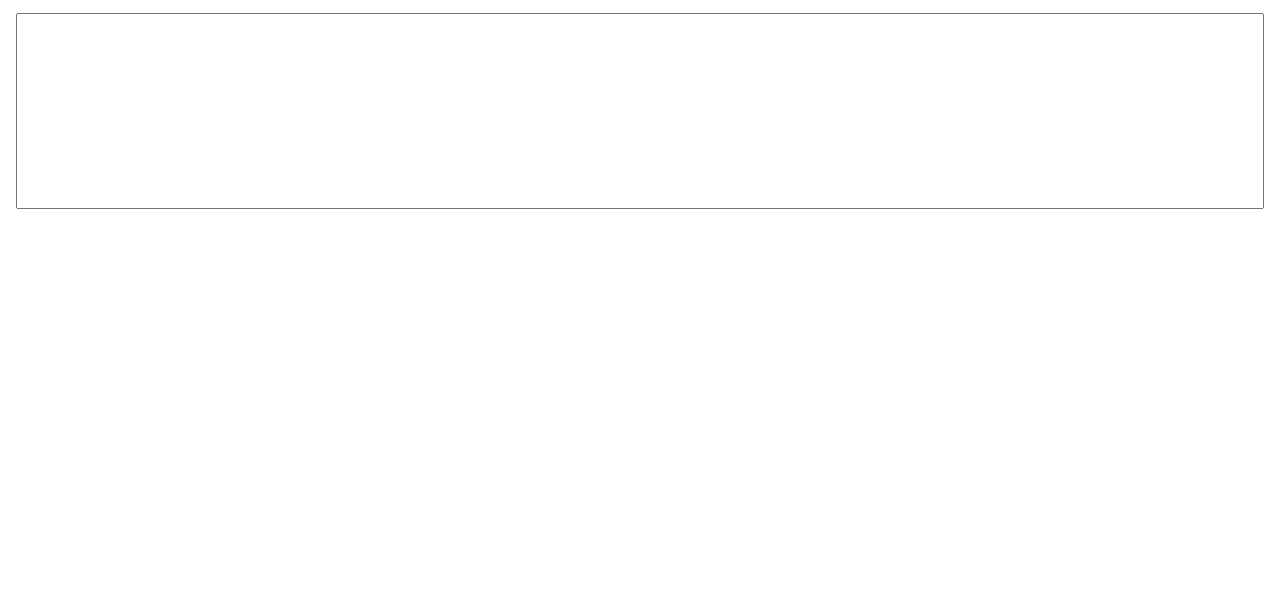
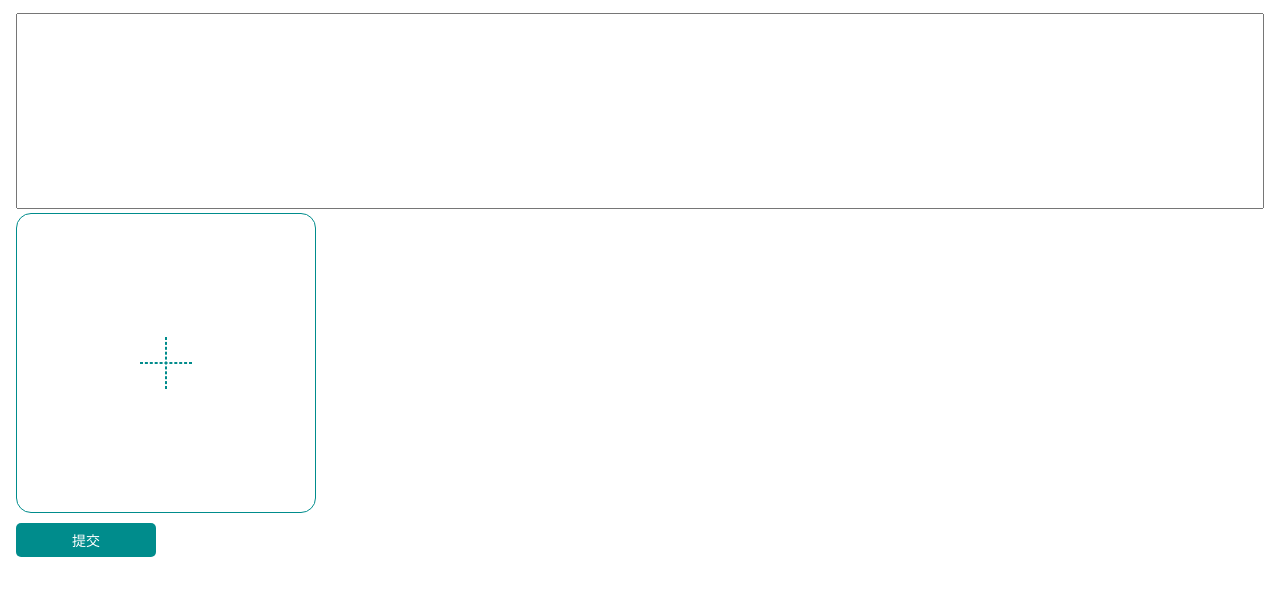
Before and after one commit to booksbags/daylight, a React app in the folder web/: page /daily in a window 1280 px wide. Shown: the top 596 px of the page. Built offline with nearby package versions, Linux system fonts and the light colour scheme.

Commit message:
图片上传组件完成

```diff
--- /dev/null
+++ b/web/src/components/upload/index.tsx
@@ -0,0 +1,85 @@
+import React, { ChangeEvent, useCallback, useRef } from 'react'
+import { UploadStyle } from './style'
+import { useUpdate } from '@hooks/useUpdate';
+import Toast from '@utils/toast';
+
+type UploadType = {
+    multipart?: boolean,
+    max?: number,
+    onChange?: (files?: string[]) => void;
+    value?: string[],
+    defaultValue?: string[];
+}
+
+const Upload = ({
+    multipart = false,
+    max = 1,
+    onChange,
+    value,
+    defaultValue = []
+}: UploadType) => {
+    const urls = useRef<string[]>(value || defaultValue);
+    const achieveUrlCount = useRef<number>(0);
+    const update = useUpdate();
+    const imgIndex = useRef<number>(0);
+    const fileChange = useCallback((e: React.ChangeEvent<HTMLInputElement>) => {
+        const files = e.target.files;
+        if (files) {
+            const length = files.length;
+            const imgs:string[] = [];
+            for (let i = 0; i < length; i++) {
+                const fileReader = new FileReader();
+                fileReader.readAsDataURL(files[i]);
+                fileReader.addEventListener("load", () => {
+                    // 修改
+                    if (urls.current[imgIndex.current]) {
+                        urls.current[imgIndex.current] = fileReader.result as string;
+                        onChange?.(urls.current);
+                        update();
+                    } else {//新增
+                        if (urls.current.length + length > max) {
+                            Toast.show(`图片限制为${max}张`);
+                            return;
+                        }
+                        imgs.push(fileReader.result as string);
+                        imgIndex.current += 1;
+                        achieveUrlCount.current += 1;
+                        if (achieveUrlCount.current === length) {
+                            achieveUrlCount.current = 0;
+                            urls.current.push(...imgs);
+                            onChange?.(urls.current);
+                            update();
+                        }
+
+                    }
+                });
+            }
+        }
+    }, []);
+    return (
+        <UploadStyle>
+            {
+                (urls.current.length == max ? urls.current : [...urls.current, null]).map((item, index, array) => {
+                    return (
+                        <label>
+                            <input
+                                type="file"
+                                onChange={fileChange}
+                                multiple={multipart && (index === array.length - 1 ? true : false)}
+                                max={multipart ? (index === array.length - 1 ? max : 1) : 1}
+                            />
+                            <div
+                                style={{
+                                    backgroundImage: item ? `url(${item})` : undefined
+                                }}
+                                onClick={() => imgIndex.current = index}
+                            ></div>
+                        </label>
+                    )
+                })
+            }
+        </UploadStyle>
+    )
+}
+
+export default Upload
--- /dev/null
+++ b/web/src/components/upload/style.ts
@@ -0,0 +1,39 @@
+import { center } from "@style/center";
+import styled from "styled-components";
+
+const UploadStyle = styled.div`
+    display: flex;
+    width: 100%;
+    flex-wrap: wrap;
+    label{
+        flex: 0 0 auto;
+        width: 300px;
+        height: 300px;
+        margin-right: 10px;
+        margin-bottom: 10px;
+    }
+    input{
+        display: none;
+    }
+    div{
+        position: relative;
+        border: 1px solid #008c8c;
+        width: 100%;
+        height: 100%;
+        border-radius: 15px;
+        background-size: 100%;
+        background-repeat: no-repeat;
+        &::after, &::before{
+            content: "";
+            ${center};
+            width: 50px;
+            border: 1px dashed #008c8c;
+            z-index: -1;
+        }
+        &::after{
+            transform: translate(-50%, -50%) rotate(90deg);
+        }
+    }
+`;
+
+export {UploadStyle}
--- a/web/src/pages/daily/index.tsx
+++ b/web/src/pages/daily/index.tsx
@@ -1,5 +1,6 @@
 import React from 'react'
 import { DailyStyle } from './style'
+import Upload from '@components/upload'
 
 const Daily = () => {
   return (
@@ -7,6 +8,14 @@ const Daily = () => {
       <textarea
         rows={10}
       ></textarea>
+      <Upload
+        multipart
+        max={3}
+        onChange={(imgs)=>{
+            console.log("imsg is ", imgs);
+        }}
+      ></Upload>
+      <button>提交</button>
     </DailyStyle>
   )
 }
--- a/web/src/utils/renderImperatively.tsx
+++ b/web/src/utils/renderImperatively.tsx
@@ -27,7 +27,7 @@ export function renderImperatively(ele:ReactElement){
             unmount();
         },
         replace:(ele:ReactElement)=>{
-            ref.current!.replace(ele);
+            ref.current?.replace(ele);
         }
     }
 }
```
